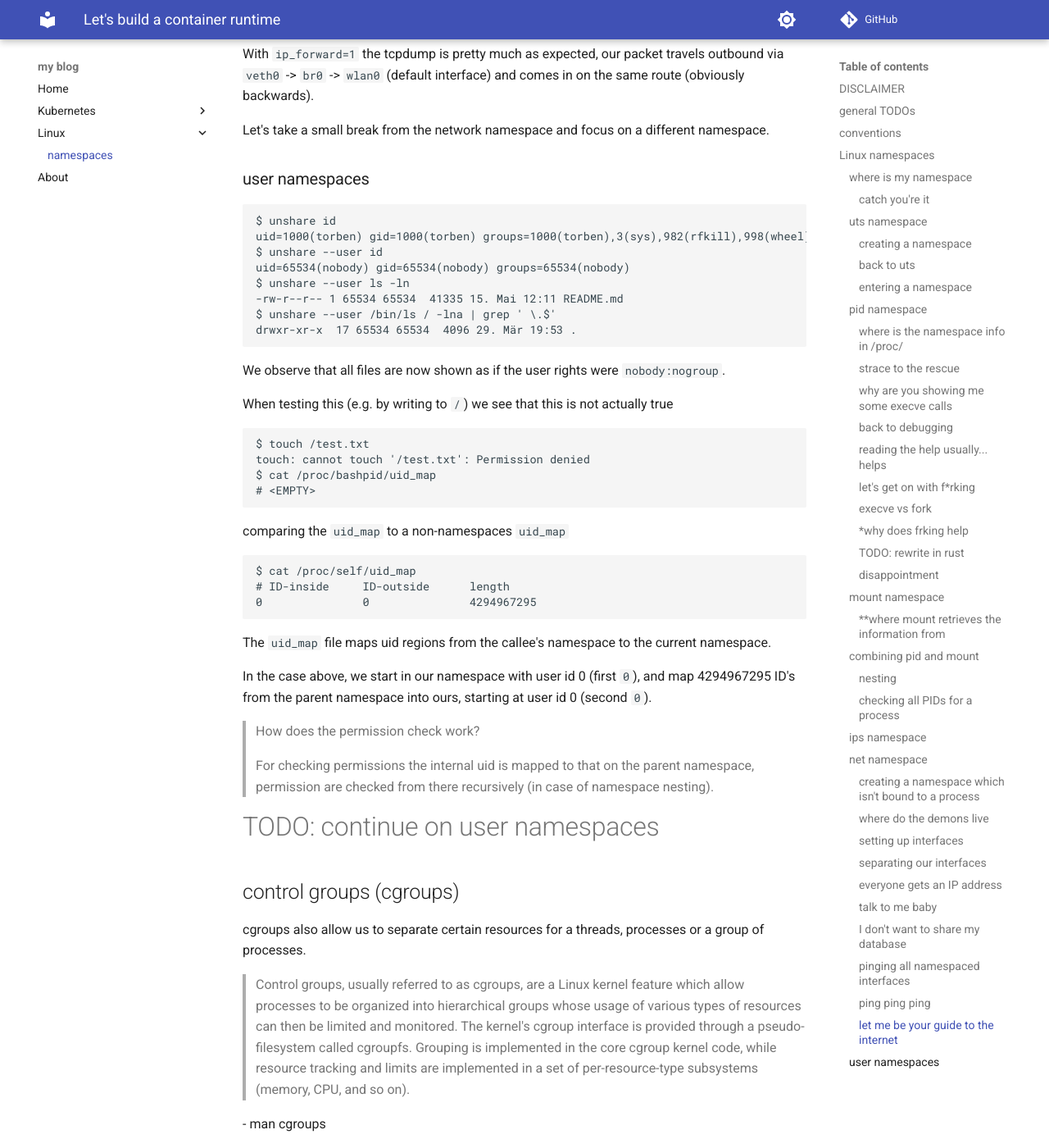
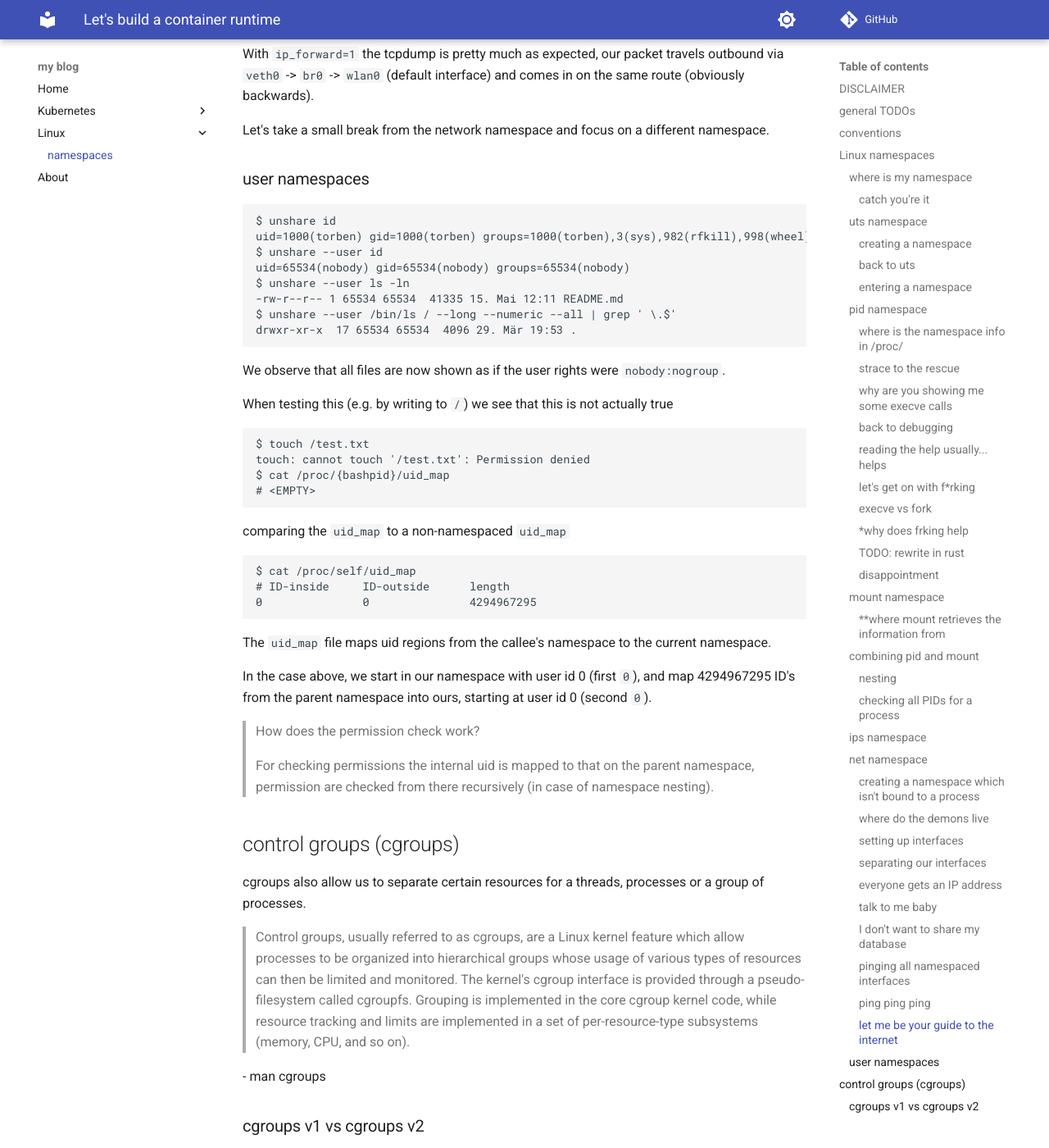
Before and after one commit to torbencarstens/blog, an MkDocs documentation site: the page built from docs/linux/namespaces.md, in a window 1280 px wide and 1400 px high, scrolled down 22349 px. Shown: the whole window at 82% size. Built offline with MkDocs 1.6.1 and Material for MkDocs 9.7.7, drawn with Linux system fonts in a browser that asks for light colours; comment, search, counter and statistics services are not loaded.

Commit message:
Small formatting update

````diff
--- a/docs/linux/namespaces.md
+++ b/docs/linux/namespaces.md
@@ -1193,7 +1193,7 @@ $ unshare --user id
 uid=65534(nobody) gid=65534(nobody) groups=65534(nobody)
 $ unshare --user ls -ln
 -rw-r--r-- 1 65534 65534  41335 15. Mai 12:11 README.md
-$ unshare --user /bin/ls / -lna | grep ' \.$'
+$ unshare --user /bin/ls / --long --numeric --all | grep ' \.$'
 drwxr-xr-x  17 65534 65534  4096 29. Mär 19:53 .
 ```
 
@@ -1204,11 +1204,11 @@ When testing this (e.g. by writing to `/`) we see that this is not actually true
 ```bash
 $ touch /test.txt
 touch: cannot touch '/test.txt': Permission denied
-$ cat /proc/bashpid/uid_map
+$ cat /proc/{bashpid}/uid_map
 # <EMPTY>
 ```
 
-comparing the `uid_map` to a non-namespaces `uid_map`
+comparing the `uid_map` to a non-namespaced `uid_map`
 
 ```bash
 $ cat /proc/self/uid_map
@@ -1224,7 +1224,7 @@ In the case above, we start in our namespace with user id 0 (first `0`), and map
 >
 > For checking permissions the internal uid is mapped to that on the parent namespace, permission are checked from there recursively (in case of namespace nesting).
 
-# TODO: continue on user namespaces
+
 
 ## control groups (cgroups)
 
````
